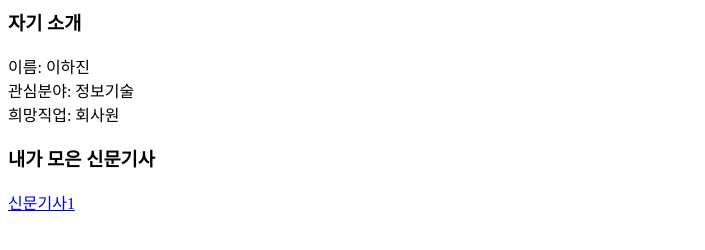
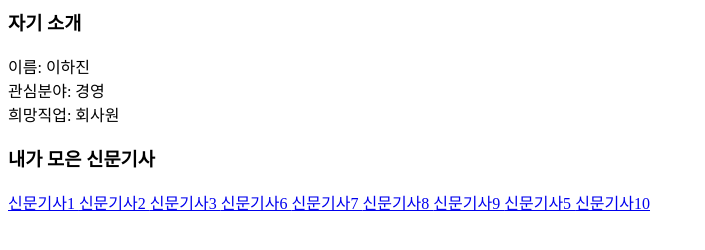
Before and after one commit to hllzg/mis, a plain HTML site: page index.html in a window 1280 px wide. Shown: the whole page, without its empty margins (0-705 px from the left). Drawn offline with Linux system fonts and the light colour scheme.

Commit message:
Add files via upload

```diff
--- a/index.html
+++ b/index.html
@@ -1,15 +1,22 @@
 <html>
     <head>
-        <title>이하진의 웹페이지</title>
+        <title>000의 웹페이지</title>
     </head>
     <body>
-         <h3>자기 소개</h3>
+        <h3>자기 소개</h3>
             이름: 이하진<br>
-            관심분야: 정보기술<br>
+            관심분야: 경영 <br>
             희망직업: 회사원 <br>
 
-
-      <h3>내가 모은 신문기사</h3>
-          <a href= 'https://n.news.naver.com/mnews/article/020/0003551942' target = '_blank'> 신문기사1 </a>
+         <h3>내가 모은 신문기사</h3>
+             <a href = 'https://n.news.naver.com/mnews/article/020/0003551942'  target = '_blank'> 신문기사1 </a>
+             <a href = 'https://n.news.naver.com/article/277/0005392567'  target = '_blank'> 신문기사2 </a>
+             <a href = 'https://n.news.naver.com/mnews/article/138/0002169484'  target = '_blank'> 신문기사3 </a>
+             <a href = 'https://n.news.naver.com/mnews/article/277/0005400587'  target = '_blank'> 신문기사6 </a>
+             <a href = 'https://n.news.naver.com/mnews/article/366/0000989261'  target = '_blank'> 신문기사7 </a>
+             <a href = 'https://m.boannews.com/html/detail.html?idx=129517&tab_type=1'  target = '_blank'> 신문기사8 </a>
+             <a href = 'https://n.news.naver.com/article/052/0002036176'  target = '_blank'> 신문기사9 </a>
+             <a href = 'https://n.news.naver.com/mnews/hotissue/article/015/0004967191?cid=2000053'  target = '_blank'> 신문기사5 </a>
+             <a href = 'https://n.news.naver.com/mnews/article/005/0001696309'  target = '_blank'> 신문기사10 </a>
     </body>
 </html>
```
